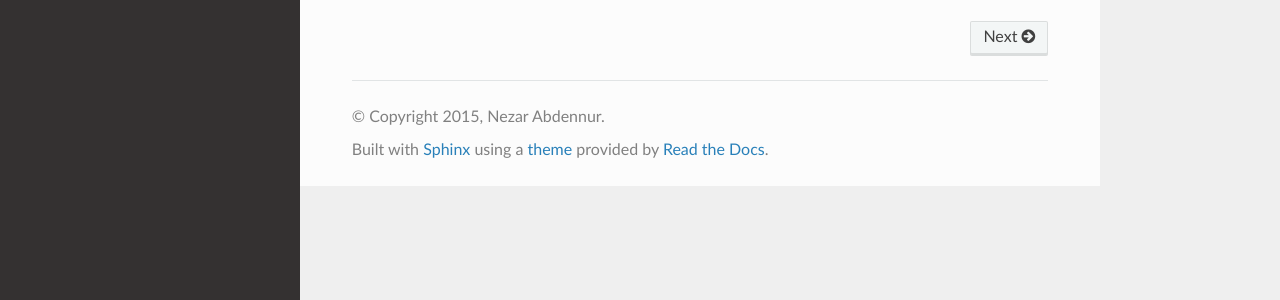
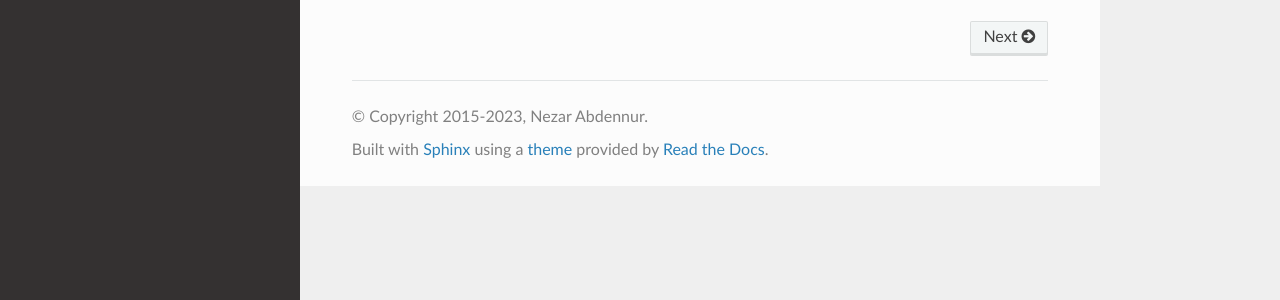
Before and after one commit to nvictus/pqdict, a Sphinx documentation site: the page built from docs/index.rst, in a window 1280 px wide. Shown: the part 511-811 px from the top of the page. Built offline with Sphinx 7.4.7 and the Read the Docs theme 2.0.0, drawn with Linux system fonts in a browser that asks for light colours; some of the changed lines change nothing that is shown.

Commit message:
docs: Rtd theme not yet compatible with sphinx 7

```diff
--- a/docs/conf.py
+++ b/docs/conf.py
@@ -17,6 +17,7 @@
 import os
 import shlex
 import re
+from datetime import datetime
 
 # If extensions (or modules to document with autodoc) are in another directory,
 # add these directories to sys.path here. If the directory is relative to the
@@ -58,7 +59,8 @@
 
 # General information about the project.
 project = 'pqdict'
-copyright = '2015, Nezar Abdennur'
+year = datetime.now().year
+copyright = '2015-{}, Nezar Abdennur'.format(year)
 author = 'Nezar Abdennur'
 
 # The version info for the project you're documenting, acts as replacement for
--- a/docs/requirements.txt
+++ b/docs/requirements.txt
@@ -1,3 +1,3 @@
-Sphinx
+Sphinx<7.0.0
 sphinx-rtd-theme
 numpydoc
```
